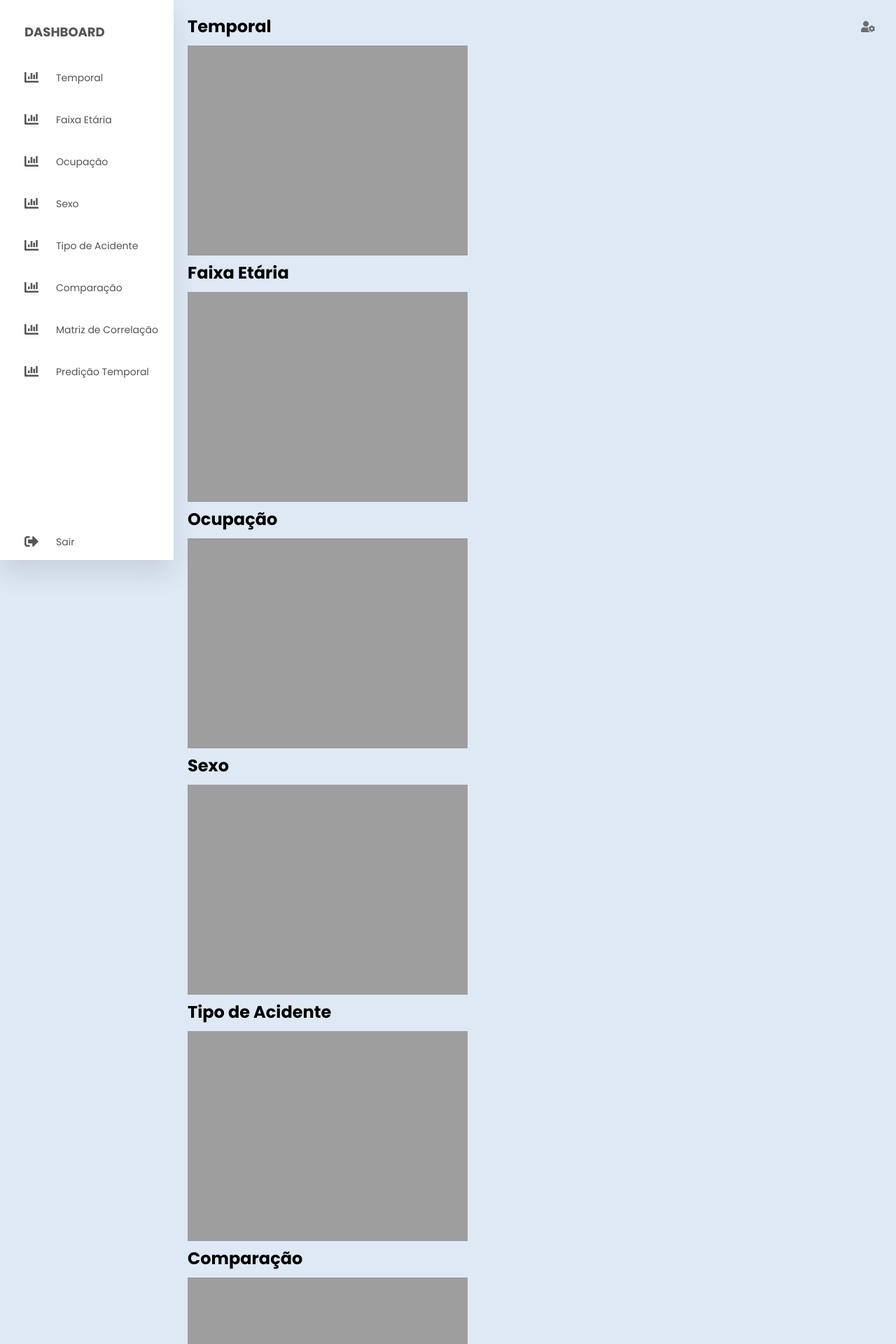
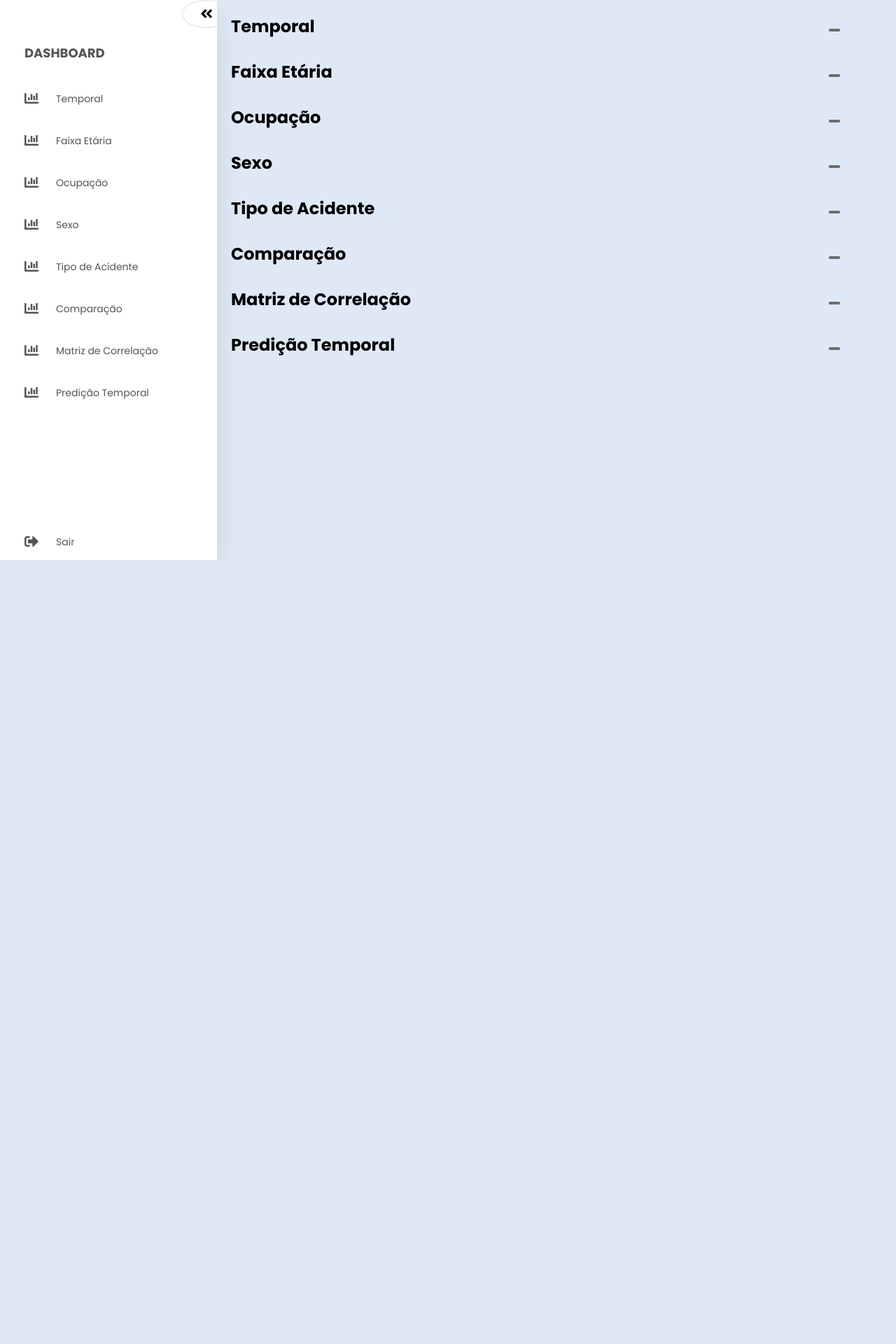
Before and after one commit to henriquedaltrozo/ProjetoPI, a Flask app: template templates/dashboard.html in a window 1280 px wide. Shown: the top 1920 px of the page at 70% size. After the commit the page ends 800 px from the top, so only its background shows below. Run offline with Flask 3, Linux system fonts and the light colour scheme; the template is opened without the code that fills it, so the values that code supplies are empty.

Commit message:
refactor dashboard

```diff
--- a/static/css/styles.css
+++ b/static/css/styles.css
@@ -22,15 +22,50 @@ body {
 
 /* Navigation Styles */
 nav {
-  position: relative;
+  position: fixed;
   top: 0;
-  bottom: 0;
+  left: 0;
   height: 100vh;
-  left: 0;
   background: #fff;
   width: 310px;
   overflow: hidden;
   box-shadow: 0 20px 35px rgba(0, 0, 0, 0.1);
+  transition: width 0.3s ease;
+  padding-top: 30px; /* Added padding to move content down */
+}
+
+nav.collapsed {
+  width: 80px;
+}
+
+nav.collapsed ul {
+  display: flex;
+  flex-direction: column;
+  align-items: center;
+}
+
+nav.collapsed ul li a {
+  text-align: center;
+  padding: 10px;
+}
+
+nav.collapsed .nav-item {
+  display: none;
+}
+
+#sidebarToggle {
+  position: absolute;
+  top: 0px; /* Adjusted top to move 20px higher */
+  right: -20px;
+  background: #fff;
+  border-radius: 50%;
+  border: 1px solid #ddd;
+  cursor: pointer;
+  transition: right 0.3s ease;
+}
+
+nav.collapsed #sidebarToggle {
+  right: -40px;
 }
 
 .logo {
@@ -53,6 +88,10 @@ nav {
   text-transform: uppercase;
 }
 
+nav.collapsed .logo span {
+  display: none;
+}
+
 a {
   position: relative;
   color: rgb(85, 83, 83);
@@ -60,6 +99,10 @@ a {
   display: table;
   width: 280px;
   padding: 10px;
+}
+
+nav.collapsed a {
+  width: 60px;
 }
 
 nav .fas {
@@ -83,13 +126,20 @@ a:hover {
 .logout {
   position: absolute;
   bottom: 0;
+  width: 100%;
 }
 
 /* Main Section Styles */
 .main {
-  position: relative;
+  margin-left: 310px;
   padding: 20px;
-  width: 100%;
+  width: calc(100% - 310px);
+  transition: margin-left 0.3s ease, width 0.3s ease;
+}
+
+nav.collapsed ~ .main {
+  margin-left: 80px;
+  width: calc(100% - 80px);
 }
 
 .main-top {
@@ -99,44 +149,19 @@ a:hover {
 
 .main-top i {
   position: absolute;
-  right: 0;
+  right: 50px; /* Move the button left */
   margin: 10px 30px;
   color: rgb(110, 109, 109);
   cursor: pointer;
 }
 
-/* Courses Styles */
-.box {
-  width: 33%;
-  padding: 10px;
-  margin: 10px;
-  border-radius: 10px;
-  background: rgb(235, 233, 233);
-  box-shadow: 0 20px 35px rgba(0, 0, 0, 0.1);
+/* Flex container for graphs */
+.graph-section {
+  margin-bottom: 20px;
 }
 
-.box p {
-  font-size: 12px;
-  margin-top: 5px;
-}
-
-.box button {
-  background: #000;
-  color: #fff;
-  padding: 7px 10px;
-  border-radius: 10px;
-  margin-top: 3rem;
-  cursor: pointer;
-}
-
-.box button:hover {
-  background: rgba(0, 0, 0, 0.842);
-}
-
-.box i {
-  font-size: 7rem;
-  float: right;
-  margin: -20px 20px 20px 0;
+.main-content {
+  display: none;
 }
 
 .img1 {
@@ -173,3 +198,27 @@ nav ul li a:hover {
   background: #eee;
   color: #000;
 }
+
+/* Add responsiveness */
+@media (max-width: 768px) {
+  .container {
+    flex-direction: column;
+  }
+  nav {
+    width: 100%;
+    height: auto;
+    position: relative;
+  }
+  nav.collapsed {
+    width: 100%;
+  }
+  .main {
+    width: 100%;
+    margin-left: 0;
+    padding: 10px;
+  }
+  nav.collapsed ~ .main {
+    width: 100%;
+    margin-left: 0;
+  }
+}
--- a/templates/dashboard.html
+++ b/templates/dashboard.html
@@ -1,232 +1,170 @@
 <!DOCTYPE html>
-<html lang="en">
-  <head>
-    <meta charset="UTF-8" />
-    <title>Dashboard</title>
-    <link rel="stylesheet" href="../static/css/styles.css" />
-    <!-- Font Awesome Cdn Link -->
-    <link
-      rel="stylesheet"
-      href="https://cdnjs.cloudflare.com/ajax/libs/font-awesome/5.15.4/css/all.min.css"
-    />
-    <!-- jQuery CDN -->
-    <script src="https://code.jquery.com/jquery-3.6.0.min.js"></script>
-  </head>
-  <body>
-    <div class="container">
-      <nav>
-        <ul>
-          <!-- Index -->
-          <li>
-            <a href="./dashboard.html" class="logo">
-              <span class="nav-item">DashBoard</span>
-            </a>
-          </li>
-          <!-- Gráficos -->
-          <li>
-            <a href="#temporal">
-              <i class="fas fa-chart-bar"></i>
-              <span class="nav-item">Temporal</span>
-            </a>
-          </li>
-          <li>
-            <a href="#faixa-etaria">
-              <i class="fas fa-chart-bar"></i>
-              <span class="nav-item">Faixa Etária</span>
-            </a>
-          </li>
-          <li>
-            <a href="#ocupacao">
-              <i class="fas fa-chart-bar"></i>
-              <span class="nav-item">Ocupação</span>
-            </a>
-          </li>
-          <li>
-            <a href="#sexo">
-              <i class="fas fa-chart-bar"></i>
-              <span class="nav-item">Sexo</span>
-            </a>
-          </li>
-          <li>
-            <a href="#tipo-acidente">
-              <i class="fas fa-chart-bar"></i>
-              <span class="nav-item">Tipo de Acidente</span>
-            </a>
-          </li>
-          <li>
-            <a href="#comparacao">
-              <i class="fas fa-chart-bar"></i>
-              <span class="nav-item">Comparação</span>
-            </a>
-          </li>
-          <li>
-            <a href="#correlacao">
-              <i class="fas fa-chart-bar"></i>
-              <span class="nav-item">Matriz de Correlação</span>
-            </a>
-          </li>
-          <li>
-            <a href="#predicao-temporal">
-              <i class="fas fa-chart-bar"></i>
-              <span class="nav-item">Predição Temporal</span>
-            </a>
-          </li>
-          <!-- Log Out -->
-          <li>
-            <a href="" class="logout">
-              <i class="fas fa-sign-out-alt"></i>
-              <span class="nav-item">Sair</span>
-            </a>
-          </li>
-        </ul>
-      </nav>
+<html lang="pt-BR">
+<head>
+  <meta charset="UTF-8" />
+  <title>Dashboard</title>
+  <link rel="stylesheet" href="../static/css/styles.css" />
+  <link rel="stylesheet" href="https://cdnjs.cloudflare.com/ajax/libs/font-awesome/5.15.4/css/all.min.css" />
+  <script src="https://code.jquery.com/jquery-3.6.0.min.js"></script>
+</head>
+<body>
+  <div class="container">
+    <nav id="sidebar">
+      <button id="sidebarToggle" class="fas fa-angle-double-left"></button>
+      <ul>
+        <li><a href="./dashboard.html" class="logo"><span class="nav-item">DashBoard</span></a></li>
+        <li><a href="#temporal-title"><i class="fas fa-chart-bar"></i><span class="nav-item">Temporal</span></a></li>
+        <li><a href="#faixa-etaria-title"><i class="fas fa-chart-bar"></i><span class="nav-item">Faixa Etária</span></a></li>
+        <li><a href="#ocupacao-title"><i class="fas fa-chart-bar"></i><span class="nav-item">Ocupação</span></a></li>
+        <li><a href="#sexo-title"><i class="fas fa-chart-bar"></i><span class="nav-item">Sexo</span></a></li>
+        <li><a href="#tipo-acidente-title"><i class="fas fa-chart-bar"></i><span class="nav-item">Tipo de Acidente</span></a></li>
+        <li><a href="#comparacao-title"><i class="fas fa-chart-bar"></i><span class="nav-item">Comparação</span></a></li>
+        <li><a href="#correlacao-title"><i class="fas fa-chart-bar"></i><span class="nav-item">Matriz de Correlação</span></a></li>
+        <li><a href="#predicao-temporal-title"><i class="fas fa-chart-bar"></i><span class="nav-item">Predição Temporal</span></a></li>
+        <li><a href="" class="logout"><i class="fas fa-sign-out-alt"></i><span class="nav-item">Sair</span></a></li>
+      </ul>
+    </nav>
 
-      <section class="main">
-        <div class="main-top" id="temporal">
+    <section class="main">
+      <!-- Temporal -->
+      <div class="graph-section">
+        <div class="main-top" id="temporal-title">
           <h1 class="main-title">Temporal</h1>
-          <i class="fas fa-user-cog"></i>
+          <i class="fas fa-window-minimize toggle-button" data-target="#temporal-content"></i>
         </div>
-        <div class="main-content">
+        <div class="main-content" id="temporal-content">
           <div id="loading-temporal">Carregando...</div>
-          <img id="grafico-temporal" class="img1" style="display: none" />
+          <img id="grafico-temporal" class="img1" alt="Gráfico Temporal" style="display: none" />
         </div>
-        <script>
-          $(document).ready(function () {
-            const $img = $("#grafico-temporal");
-            $img.on("load", function () {
-              $("#loading-temporal").hide();
-              $img.show();
-            });
-            $img.attr("src", "http://127.0.0.1:5000/graficos/temporal");
-          });
-        </script>
+      </div>
 
-        <div class="main-top" id="faixa-etaria">
+      <!-- Faixa Etária -->
+      <div class="graph-section">
+        <div class="main-top" id="faixa-etaria-title">
           <h1 class="main-title">Faixa Etária</h1>
+          <i class="fas fa-window-minimize toggle-button" data-target="#faixa-etaria-content"></i>
         </div>
-        <div class="main-content">
+        <div class="main-content" id="faixa-etaria-content">
           <div id="loading-faixa-etaria">Carregando...</div>
-          <img id="grafico-faixa-etaria" class="img1" style="display: none" />
+          <img id="grafico-faixa-etaria" class="img1" alt="Gráfico Faixa Etária" style="display: none" />
         </div>
-        <script>
-          $(document).ready(function () {
-            const $img = $("#grafico-faixa-etaria");
-            $img.on("load", function () {
-              $("#loading-faixa-etaria").hide();
-              $img.show();
-            });
-            $img.attr("src", "http://127.0.0.1:5000/graficos/faixa-etaria");
-          });
-        </script>
+      </div>
 
-        <div class="main-top" id="ocupacao">
+      <!-- Ocupação -->
+      <div class="graph-section">
+        <div class="main-top" id="ocupacao-title">
           <h1 class="main-title">Ocupação</h1>
+          <i class="fas fa-window-minimize toggle-button" data-target="#ocupacao-content"></i>
         </div>
-        <div class="main-content">
+        <div class="main-content" id="ocupacao-content">
           <div id="loading-ocupacao">Carregando...</div>
-          <img id="grafico-ocupacao" class="img1" style="display: none" />
+          <img id="grafico-ocupacao" class="img1" alt="Gráfico Ocupação" style="display: none" />
         </div>
-        <script>
-          $(document).ready(function () {
-            const $img = $("#grafico-ocupacao");
-            $img.on("load", function () {
-              $("#loading-ocupacao").hide();
-              $img.show();
-            });
-            $img.attr("src", "http://127.0.0.1:5000/graficos/ocupacao");
-          });
-        </script>
+      </div>
 
-        <div class="main-top" id="sexo">
+      <!-- Sexo -->
+      <div class="graph-section">
+        <div class="main-top" id="sexo-title">
           <h1 class="main-title">Sexo</h1>
+          <i class="fas fa-window-minimize toggle-button" data-target="#sexo-content"></i>
         </div>
-        <div class="main-content">
+        <div class="main-content" id="sexo-content">
           <div id="loading-sexo">Carregando...</div>
-          <img id="grafico-sexo" class="img1" style="display: none" />
+          <img id="grafico-sexo" class="img1" alt="Gráfico Sexo" style="display: none" />
         </div>
-        <script>
-          $(document).ready(function () {
-            const $img = $("#grafico-sexo");
-            $img.on("load", function () {
-              $("#loading-sexo").hide();
-              $img.show();
-            });
-            $img.attr("src", "http://127.0.0.1:5000/graficos/sexo");
-          });
-        </script>
+      </div>
 
-        <div class="main-top" id="tipo-acidente">
+      <!-- Tipo de Acidente -->
+      <div class="graph-section">
+        <div class="main-top" id="tipo-acidente-title">
           <h1 class="main-title">Tipo de Acidente</h1>
+          <i class="fas fa-window-minimize toggle-button" data-target="#tipo-acidente-content"></i>
         </div>
-        <div class="main-content">
+        <div class="main-content" id="tipo-acidente-content">
           <div id="loading-tipo-acidente">Carregando...</div>
-          <img id="grafico-tipo-acidente" class="img1" style="display: none" />
+          <img id="grafico-tipo-acidente" class="img1" alt="Gráfico Tipo de Acidente" style="display: none" />
         </div>
-        <script>
-          $(document).ready(function () {
-            const $img = $("#grafico-tipo-acidente");
-            $img.on("load", function () {
-              $("#loading-tipo-acidente").hide();
-              $img.show();
-            });
-            $img.attr("src", "http://127.0.0.1:5000/graficos/tipo-acidente");
-          });
-        </script>
+      </div>
 
-        <div class="main-top" id="comparacao">
+      <!-- Comparação -->
+      <div class="graph-section">
+        <div class="main-top" id="comparacao-title">
           <h1 class="main-title">Comparação</h1>
+          <i class="fas fa-window-minimize toggle-button" data-target="#comparacao-content"></i>
         </div>
-        <div class="main-content">
+        <div class="main-content" id="comparacao-content">
           <div id="loading-comparacao">Carregando...</div>
-          <img id="grafico-comparacao" class="img1" style="display: none" />
+          <img id="grafico-comparacao" class="img1" alt="Gráfico Comparação" style="display: none" />
         </div>
-        <script>
-          $(document).ready(function () {
-            const $img = $("#grafico-comparacao");
-            $img.on("load", function () {
-              $("#loading-comparacao").hide();
-              $img.show();
-            });
-            $img.attr("src", "http://127.0.0.1:5000/tabelas/comparacao");
-          });
-        </script>
+      </div>
 
-        <div class="main-top" id="correlacao">
+      <!-- Matriz de Correlação -->
+      <div class="graph-section">
+        <div class="main-top" id="correlacao-title">
           <h1 class="main-title">Matriz de Correlação</h1>
+          <i class="fas fa-window-minimize toggle-button" data-target="#correlacao-content"></i>
         </div>
-        <div class="main-content">
+        <div class="main-content" id="correlacao-content">
           <div id="loading-correlacao">Carregando...</div>
-          <img id="grafico-correlacao" class="img1" style="display: none" />
+          <img id="grafico-correlacao" class="img1" alt="Gráfico Matriz de Correlação" style="display: none" />
         </div>
-        <script>
-          $(document).ready(function () {
-            const $img = $("#grafico-correlacao");
-            $img.on("load", function () {
-              $("#loading-correlacao").hide();
-              $img.show();
-            });
-            $img.attr("src", "http://127.0.0.1:5000/tabelas/correlacao");
-          });
-        </script>
+      </div>
 
-        <div class="main-top" id="predicao-temporal">
+      <!-- Predição Temporal -->
+      <div class="graph-section">
+        <div class="main-top" id="predicao-temporal-title">
           <h1 class="main-title">Predição Temporal</h1>
+          <i class="fas fa-window-minimize toggle-button" data-target="#predicao-temporal-content"></i>
         </div>
-        <div class="main-content">
+        <div class="main-content" id="predicao-temporal-content">
           <div id="loading-predicao-temporal">Carregando...</div>
-          <img id="grafico-predicao-temporal" class="img1" style="display: none" />
+          <img id="grafico-predicao-temporal" class="img1" alt="Gráfico Predição Temporal" style="display: none" />
         </div>
-        <script>
-          $(document).ready(function () {
-            const $img = $("#grafico-predicao-temporal");
-            $img.on("load", function () {
-              $("#loading-predicao-temporal").hide();
-              $img.show();
-            });
-            $img.attr("src", "http://127.0.0.1:5000/predicoes/temporal");
-          });
-        </script>
-      </section>
-    </div>
-  </body>
+      </div>
+    </section>
+  </div>
+
+  <script>
+    function carregarGrafico(id, url) {
+      const $img = $(id);
+      $img.on("load", function () {
+        $(`#loading-${id.split('#grafico-')[1]}`).hide();
+        $img.show();
+      });
+      $img.attr("src", url);
+    }
+
+    $(document).ready(function () {
+      carregarGrafico("#grafico-temporal", "http://localhost:5000/graficos/temporal?tipo-tempo=mensal&tempo=2023-2024&tipo-localizacao=microrregiao");
+      carregarGrafico("#grafico-faixa-etaria", "http://localhost:5000/graficos/faixa-etaria?top=6&tipo-localizacao=microrregiao");
+      carregarGrafico("#grafico-ocupacao", "http://localhost:5000/graficos/ocupacao?top=5&tipo-localizacao=microrregiao");
+      carregarGrafico("#grafico-sexo", "http://localhost:5000/graficos/sexo?tipo-localizacao=microrregiao");
+      carregarGrafico("#grafico-tipo-acidente", "http://localhost:5000/graficos/tipo-acidente?tipo-localizacao=cidade&localizacao=431020");
+      carregarGrafico("#grafico-comparacao", "http://localhost:5000/tabelas/comparacao_outro?localizacao=430300&tempo=2023");
+      carregarGrafico("#grafico-correlacao", "http://localhost:5000/tabelas/correlacao");
+      carregarGrafico("#grafico-predicao-temporal", "http://localhost:5000/predicao/acidentes?tempo=2020-2022&tipo-localizacao=microrregiao");
+
+      $(".toggle-button").on("click", function () {
+        const target = $(this).data("target");
+        $(target).toggle();
+        const icon = $(this).hasClass("fa-window-minimize") ? "fa-window-maximize" : "fa-window-minimize";
+        $(this).toggleClass("fa-window-minimize fa-window-maximize");
+      });
+
+      $("nav a").on("click", function (event) {
+        event.preventDefault();
+        const sectionId = $(this).attr("href");
+        $("html, body").animate({
+          scrollTop: $(sectionId).offset().top
+        }, 500);
+      });
+
+      $("#sidebarToggle").on("click", function () {
+        $("#sidebar").toggleClass("collapsed");
+        const icon = $(this).hasClass("fa-angle-double-left") ? "fa-angle-double-right" : "fa-angle-double-left";
+        $(this).toggleClass("fa-angle-double-left fa-angle-double-right");
+      });
+    });
+  </script>
+</body>
 </html>
```
